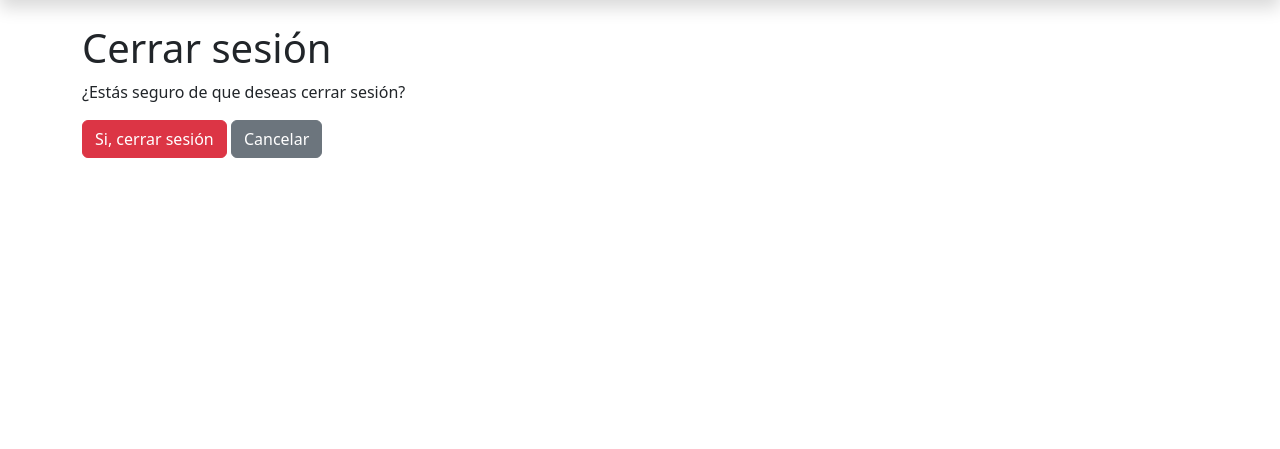
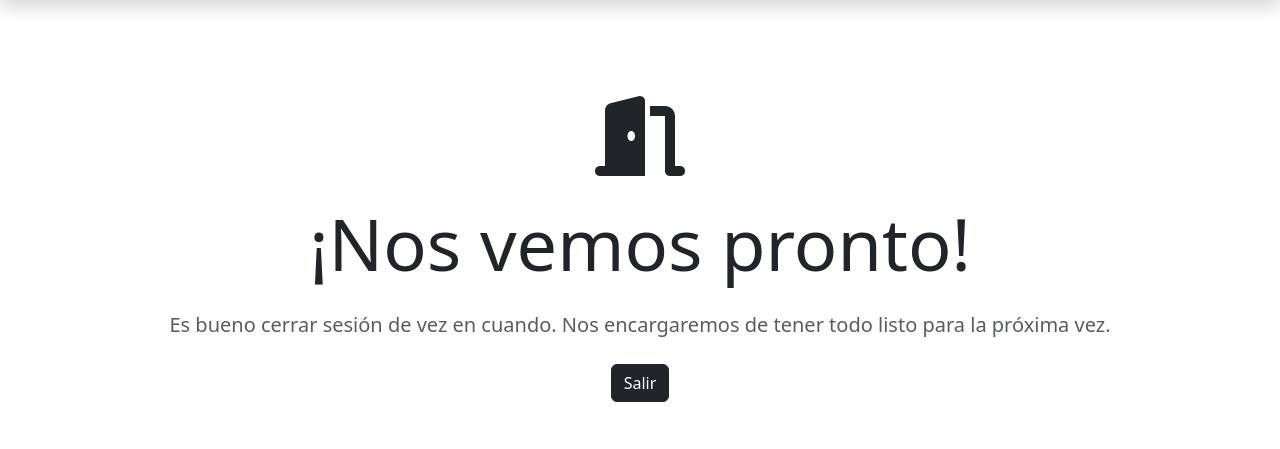
Before and after one commit to mariosuarezDEV/code_lms, a Django app: page /cuenta/salir/ in a window 1280 px wide. Shown: the part 56-505 px from the top of the page. Run offline with Django 5.2, Linux system fonts and the light colour scheme; the visitor is signed in with stand-in values (Sample User, id 1); some libraries are stand-ins or nearby versions.

Commit message:
Update logout.html

```diff
--- a/base/templates/auth/logout.html
+++ b/base/templates/auth/logout.html
@@ -1,11 +1,21 @@
 {% extends "base.html" %}
 
 {% block contenido %}
-  <h1>Cerrar sesión</h1>
-  <p>¿Estás seguro de que deseas cerrar sesión?</p>
-  <form method="post">
-    {% csrf_token %}
-    <button type="submit" class="btn btn-danger">Si, cerrar sesión</button>
-    <a href="{% url 'landing' %}" class="btn btn-secondary">Cancelar</a>
-  </form>
+  <div class="row justify-content-center my-5 p-5">
+    <div class="col-12">
+      <div class="text-center">
+        <div class="">
+          <div class="mb-4">
+            <i class="fa-solid fa-door-open display-1"></i>
+          </div>
+          <h2 class="display-2 my-4">¡Nos vemos pronto!</h2>
+          <p class=" text-muted fs-5 mb-4">Es bueno cerrar sesión de vez en cuando. Nos encargaremos de tener todo listo para la próxima vez.</p>
+          <form method="post">
+            {% csrf_token %}
+            <button type="submit" class="btn btn-dark">Salir</button>
+          </form>
+        </div>
+      </div>
+    </div>
+  </div>
 {% endblock contenido %}
```
